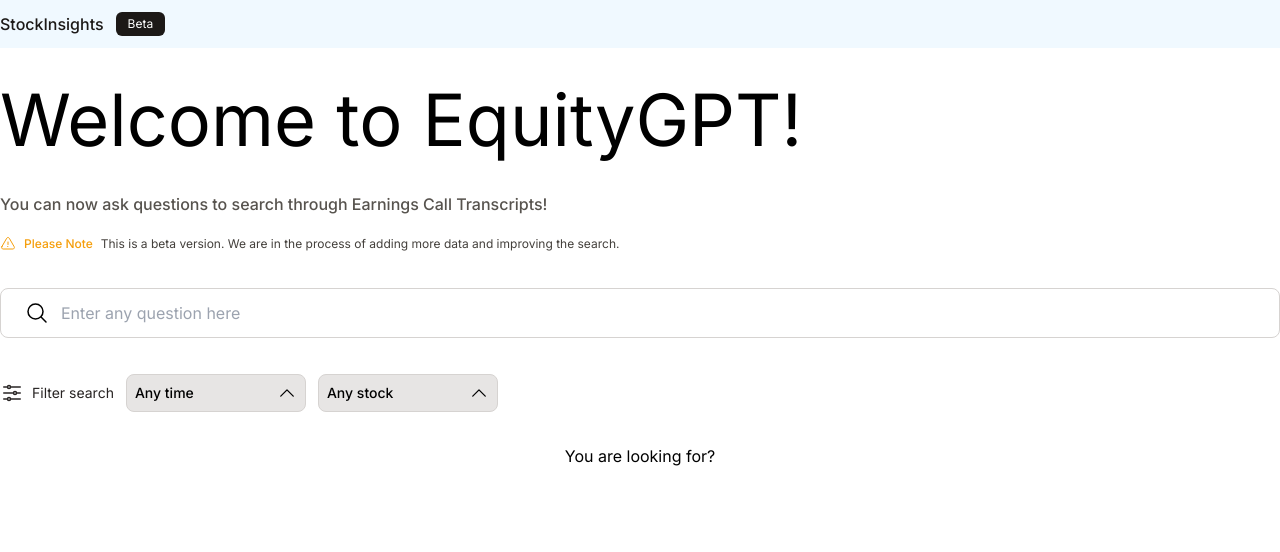
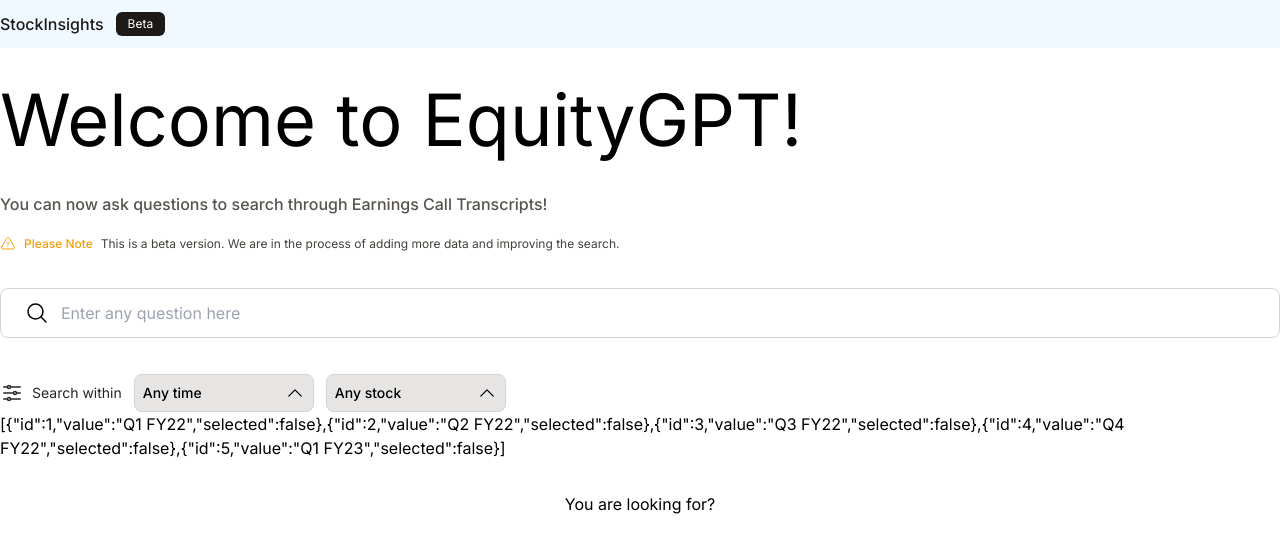
Before and after one commit to dibkb/stockInsights-assignment, a React (Vite) app: page / in a window 1280 px wide. Shown: the top 552 px of the page. Built offline with nearby package versions, Linux system fonts and the light colour scheme; the HTML template or start-up script is replaced by a standard one.

Commit message:
selceted bug fix

```diff
--- a/src/components/FilteredItem.tsx
+++ b/src/components/FilteredItem.tsx
@@ -5,7 +5,10 @@
   return (
     <div className="flex gap-3">
       {timeSelected.map((element) => (
-        <span className="text-sm flex gap-1 items-center border border-stone-500 px-4 py-2 rounded-full">
+        <span
+          key={element.value}
+          className="text-sm flex gap-1 items-center border border-stone-500 px-4 py-2 rounded-full"
+        >
           <XMarkIcon className="h-5 w-5" />
           <p>{element.value}</p>
         </span>
--- a/src/components/Search.tsx
+++ b/src/components/Search.tsx
@@ -19,11 +19,20 @@
   const [timeOptionsSelected, setTimeOptionsSelected] = useState<timeOptions[]>(
     []
   );
+  const [timeOptions, setTimeOptions] =
+    useState<timeOptions[]>(timeOptionsList);
   const [stockOptionsSelected, setStockOptionsSelected] = useState<
     stockOptions[]
   >([]);
   const toggleElement = (element: timeOptions) => {
     element.selected = !element.selected;
+  };
+  const selectItemHandler = (element: timeOptions) => {
+    toggleElement(element);
+    const match = timeOptionsSelected.filter((items) => items === element);
+    if (!match.length) {
+      setTimeOptionsSelected((prev) => [...prev, element]);
+    }
   };
   return (
     <div className="container mx-auto">
@@ -31,7 +40,7 @@
       <div className=" flex gap-3">
         <span className="text-stone-800 flex gap-2 items-center">
           <AdjustmentsHorizontalIcon className="h-6 w-6 " />
-          <p className="text-sm">Filter search</p>
+          <p className="text-sm">Search within</p>
         </span>
         <div className="relative select-none">
           <section
@@ -49,13 +58,10 @@
           </section>
           {selectTime && (
             <section className="absolute z-10 bg-white border w-full rounded-lg shadow-md flex flex-col">
-              {timeOptionsList.map((element) => (
+              {timeOptions.map((element) => (
                 <div
                   key={element.id}
-                  onClick={() => {
-                    setTimeOptionsSelected((prev) => [...prev, element]);
-                    toggleElement(element);
-                  }}
+                  onClick={() => selectItemHandler(element)}
                   className="cursor-pointer px-4 py-2 flex gap-2 hover:bg-stone-100"
                 >
                   {element.selected ? (
@@ -114,6 +120,7 @@
           )}
         </div>
       </div>
+      {JSON.stringify(timeOptions)}
       <p className="text-center my-8">You are looking for?</p>
       <FilteredItem timeSelected={timeOptionsSelected} />
     </div>
```
